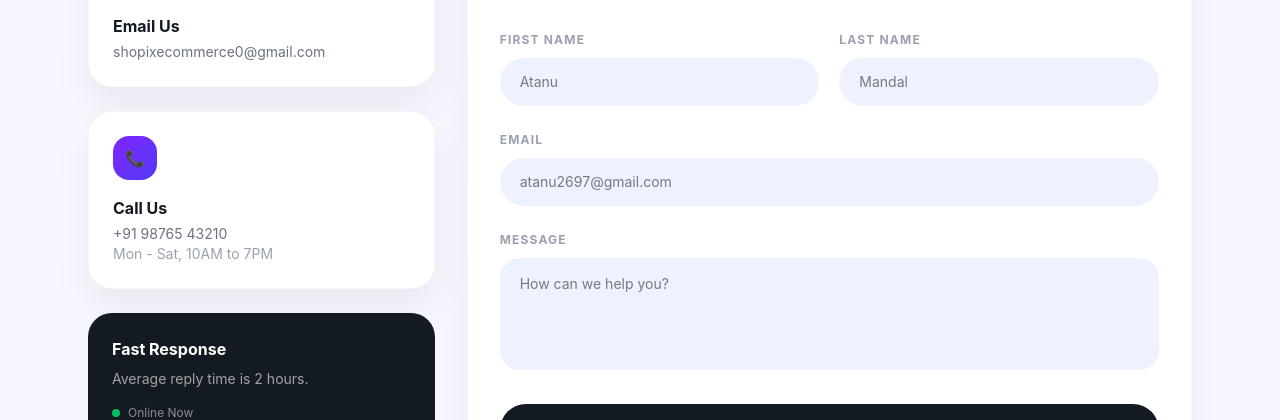
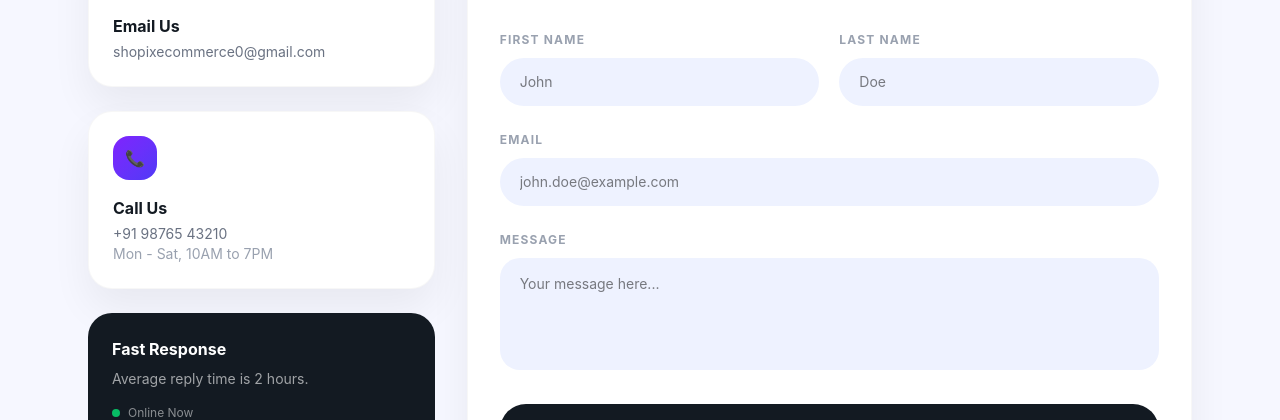
Before and after one commit to Atanu-18/Shopix, a React (Vite) app in the folder frontend/: page /contact in a window 1280 px wide. Shown: the part 526-946 px from the top of the page. Built offline with nearby package versions, Linux system fonts and the light colour scheme.

Commit message:
premium look modify done

```diff
--- a/frontend/src/components/Navbar.jsx
+++ b/frontend/src/components/Navbar.jsx
@@ -19,7 +19,7 @@ const Navbar = () => {
 
                 <ul className="flex items-center gap-7">
                     <li>
-                        <Link to="/" className="text-white/70 hover:text-[#F9C301] font-bold uppercase text-[13px] tracking-widest transition-colors">Shop</Link>
+                        <Link to="/shop" className="text-white/70 hover:text-[#F9C301] font-bold uppercase text-[13px] tracking-widest transition-colors">Shop</Link>
                     </li>
                     <li>
                         <Link to="/cart" className="text-white/70 hover:text-[#F9C301] font-bold uppercase text-[13px] tracking-widest transition-colors">Cart</Link>
--- a/frontend/src/pages/Contact.jsx
+++ b/frontend/src/pages/Contact.jsx
@@ -76,20 +76,20 @@ const Contact = () => {
               <div className="grid gap-5 sm:grid-cols-2">
                 <div>
                   <label className="text-xs font-bold tracking-widest text-gray-400">FIRST NAME</label>
-                  <input name="firstName" required placeholder="Atanu" className="mt-2 w-full rounded-full bg-[#EEF2FF] px-5 py-3.5 text-sm outline-none focus:ring-2 focus:ring-[#F9C301]" />
+                  <input name="firstName" required placeholder="John" className="mt-2 w-full rounded-full bg-[#EEF2FF] px-5 py-3.5 text-sm outline-none focus:ring-2 focus:ring-[#F9C301]" />
                 </div>
                 <div>
                   <label className="text-xs font-bold tracking-widest text-gray-400">LAST NAME</label>
-                  <input name="lastName" required placeholder="Mandal" className="mt-2 w-full rounded-full bg-[#EEF2FF] px-5 py-3.5 text-sm outline-none focus:ring-2 focus:ring-[#F9C301]" />
+                  <input name="lastName" required placeholder="Doe" className="mt-2 w-full rounded-full bg-[#EEF2FF] px-5 py-3.5 text-sm outline-none focus:ring-2 focus:ring-[#F9C301]" />
                 </div>
               </div>
               <div>
                 <label className="text-xs font-bold tracking-widest text-gray-400">EMAIL</label>
-                <input name="email" type="email" required placeholder="atanu2697@gmail.com" className="mt-2 w-full rounded-full bg-[#EEF2FF] px-5 py-3.5 text-sm outline-none focus:ring-2 focus:ring-[#F9C301]" />
+                <input name="email" type="email" required placeholder="john.doe@example.com" className="mt-2 w-full rounded-full bg-[#EEF2FF] px-5 py-3.5 text-sm outline-none focus:ring-2 focus:ring-[#F9C301]" />
               </div>
               <div>
                 <label className="text-xs font-bold tracking-widest text-gray-400">MESSAGE</label>
-                <textarea name="message" required rows="4" placeholder="How can we help you?" className="mt-2 w-full rounded-[20px] bg-[#EEF2FF] px-5 py-4 text-sm outline-none focus:ring-2 focus:ring-[#F9C301] resize-none"></textarea>
+                <textarea name="message" required rows="4" placeholder="Your message here..." className="mt-2 w-full rounded-[20px] bg-[#EEF2FF] px-5 py-4 text-sm outline-none focus:ring-2 focus:ring-[#F9C301] resize-none"></textarea>
               </div>
 
               <button type="submit" disabled={loading} className="mt-2 w-full rounded-full bg-[#131A22] py-4 text-sm font-black cursor-pointer tracking-widest text-white hover:bg-black transition-all disabled:opacity-60">
```
